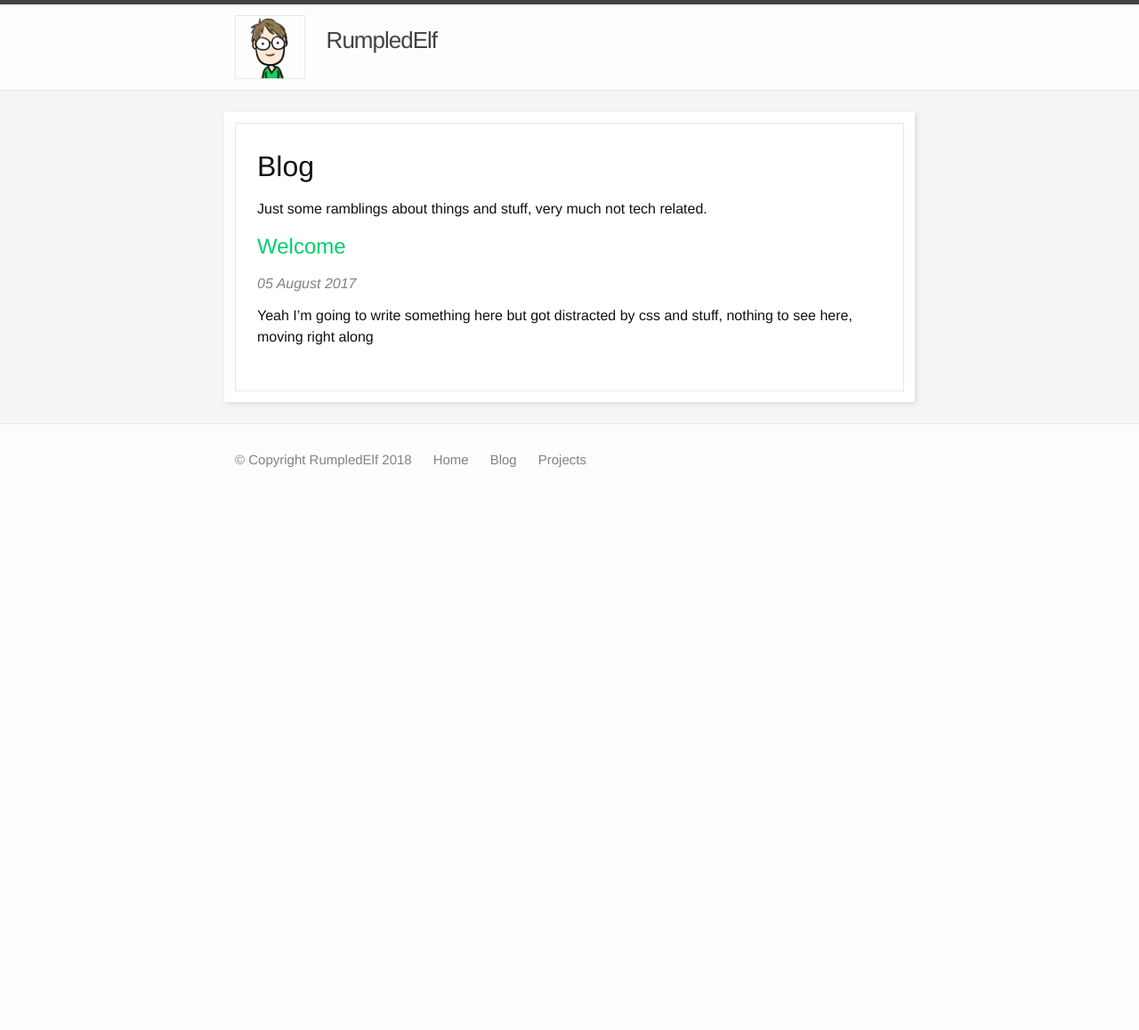
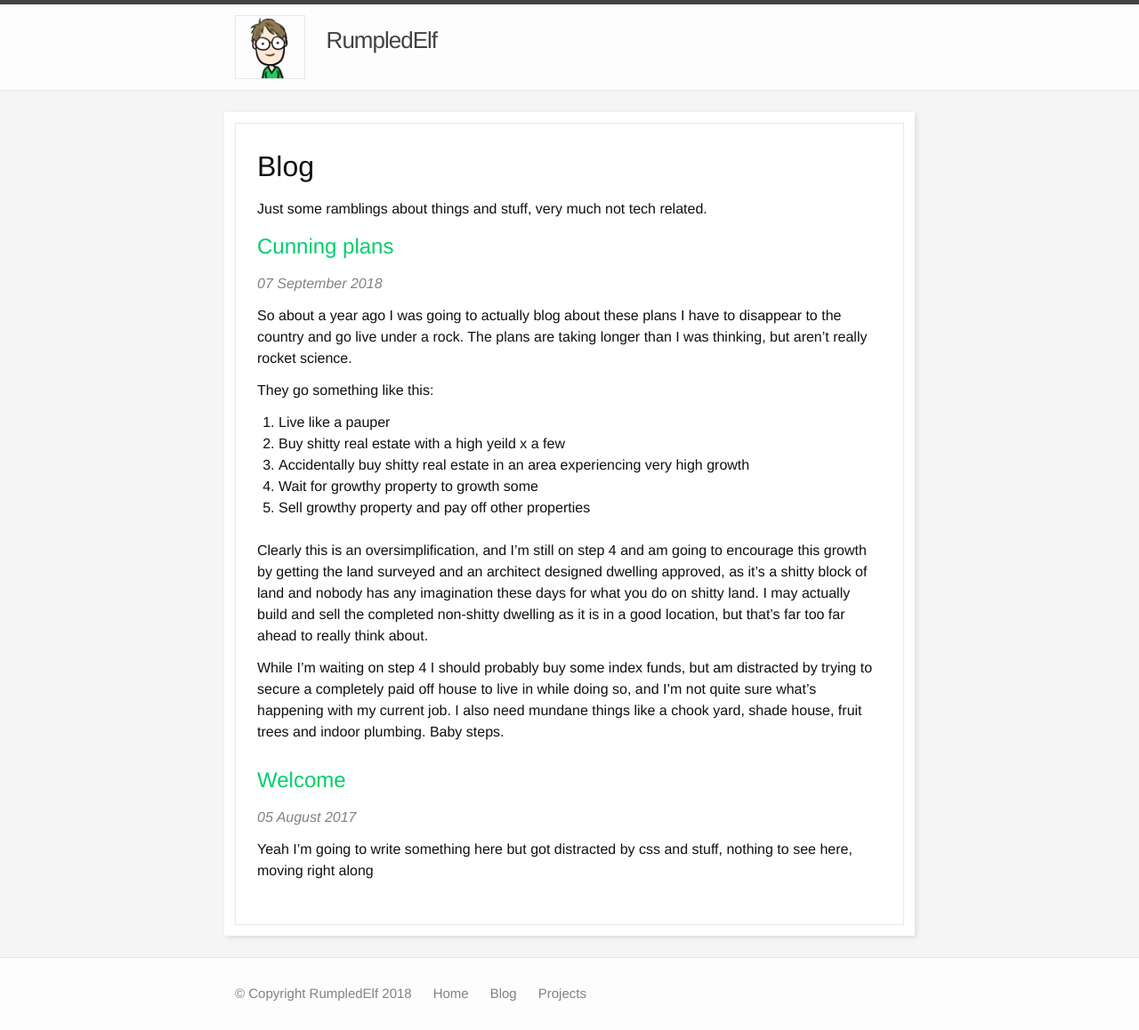
Before and after one commit to rumpledelf/rumpedelf, a Jekyll site: the page built from blog.html, in a window 1280 px wide. Shown: the whole page at 89% size. Built offline with Jekyll 4.4.1, drawn with Linux system fonts in a browser that asks for light colours; before the commit the page ends 900 px from its top, so only the background shows below that.

Commit message:
Actually added a blog entry

```diff
--- /dev/null
+++ b/_posts/2018-09-08-cunning-plans.markdown
@@ -0,0 +1,21 @@
+---
+layout: post
+title:  Cunning plans
+date:   2018-09-08 10:39:42 +1100
+---
+
+So about a year ago I was going to actually blog about these plans I have to disappear to the country and go live under a rock. The plans are taking longer than I was thinking, but aren't really rocket science.
+
+They go something like this:
+
+1. Live like a pauper
+2. Buy shitty real estate with a high yeild x a few
+3. Accidentally buy shitty real estate in an area experiencing very high growth
+4. Wait for growthy property to growth some
+5. Sell growthy property and pay off other properties
+
+<br />
+Clearly this is an oversimplification, and I'm still on step 4 and am going to encourage this growth by getting the land surveyed and an architect designed dwelling approved, as it's a shitty block of land and nobody has any imagination these days for what you do on shitty land. I may actually build and sell the completed non-shitty dwelling as it is in a good location, but that's far too far ahead to really think about.
+
+
+While I'm waiting on step 4 I should probably buy some index funds, but am distracted by trying to secure a completely paid off house to live in while doing so, and I'm not quite sure what's happening with my current job. I also need mundane things like a chook yard, shade house, fruit trees and indoor plumbing. Baby steps.
--- a/projects.html
+++ b/projects.html
@@ -7,6 +7,14 @@ permalink: /projects/
 <div class="projectbox">
 	<h1>Projects</h1>
 	<p>Some things I used to do but don't do much of any more because I have a day job</p>
+</div>
+
+<div class="projectbox">
+	<h2>Phrond</h2>
+
+	<a href="http://phrond.com" rel="nofollow"><img src="http://phrond.com/sites/all/themes/phrond/phrondlogo.svg" class="imgleft" width="100px"></a>
+
+	<a href="http://phrond.com" rel="nofollow">Phrond</a> is a collection of resources for simple living, with a strong focus on helping people with real estate searches for appropriately cheap properties that could be suited for off-grid living.
 </div>
 
 <div class="projectbox">
```
